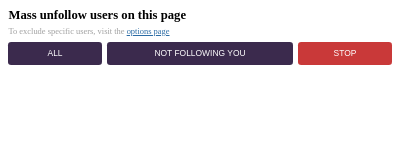
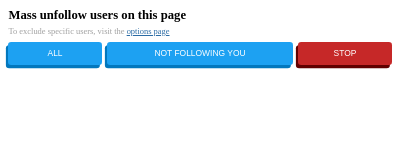
Before and after one commit to luqmanoop/twitter-mass-unfollow, a browser extension: page popup.html in a window 400 px wide. Drawn offline with Linux system fonts and the light colour scheme.

Commit message:
add extension assets

```diff
--- a/popup.html
+++ b/popup.html
@@ -42,7 +42,7 @@
       button {
         border: none;
         flex: 1;
-        background-color: #3b2a4d;
+        background-color: #1da1f2;
         color: #fff;
         border-radius: 0.3rem;
         cursor: pointer;
@@ -52,6 +52,7 @@
         user-select: none;
         -webkit-user-select: none;
         text-transform: uppercase;
+        box-shadow: -0.2rem 0.3rem #0277BD;
         padding: 0.6rem 0;
       }
 
@@ -60,19 +61,20 @@
       }
 
       button:last-child {
-        background-color: #c93939;
+        background-color: #c62828;
+        box-shadow: -0.2rem 0.3rem #610000;
       }
 
       button:hover {
-        background-color: #412e52e9;
+        background-color: #0277bd;
       }
 
       button:last-child:hover {
-        background-color: #c93939;
+        background-color: #c62828;
       }
 
       button:active {
-        transform: scale(1.05);
+        transform: scale(0.98);
       }
 
       button:disabled {
```
Also changed, not shown: images/128.png (added), images/16.png (added), images/32.png (added), images/48.png (added), images/extension.png (added), manifest.json.
